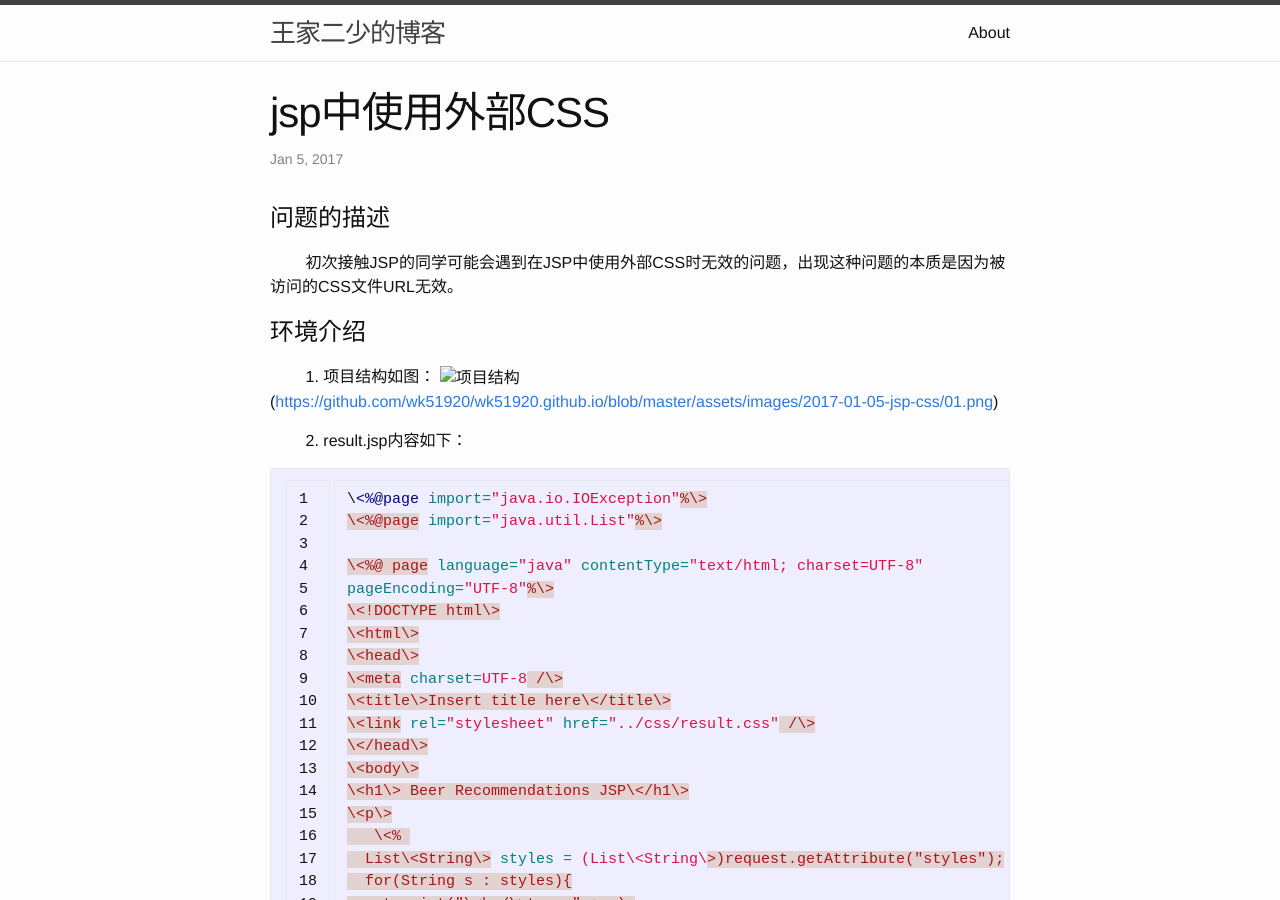
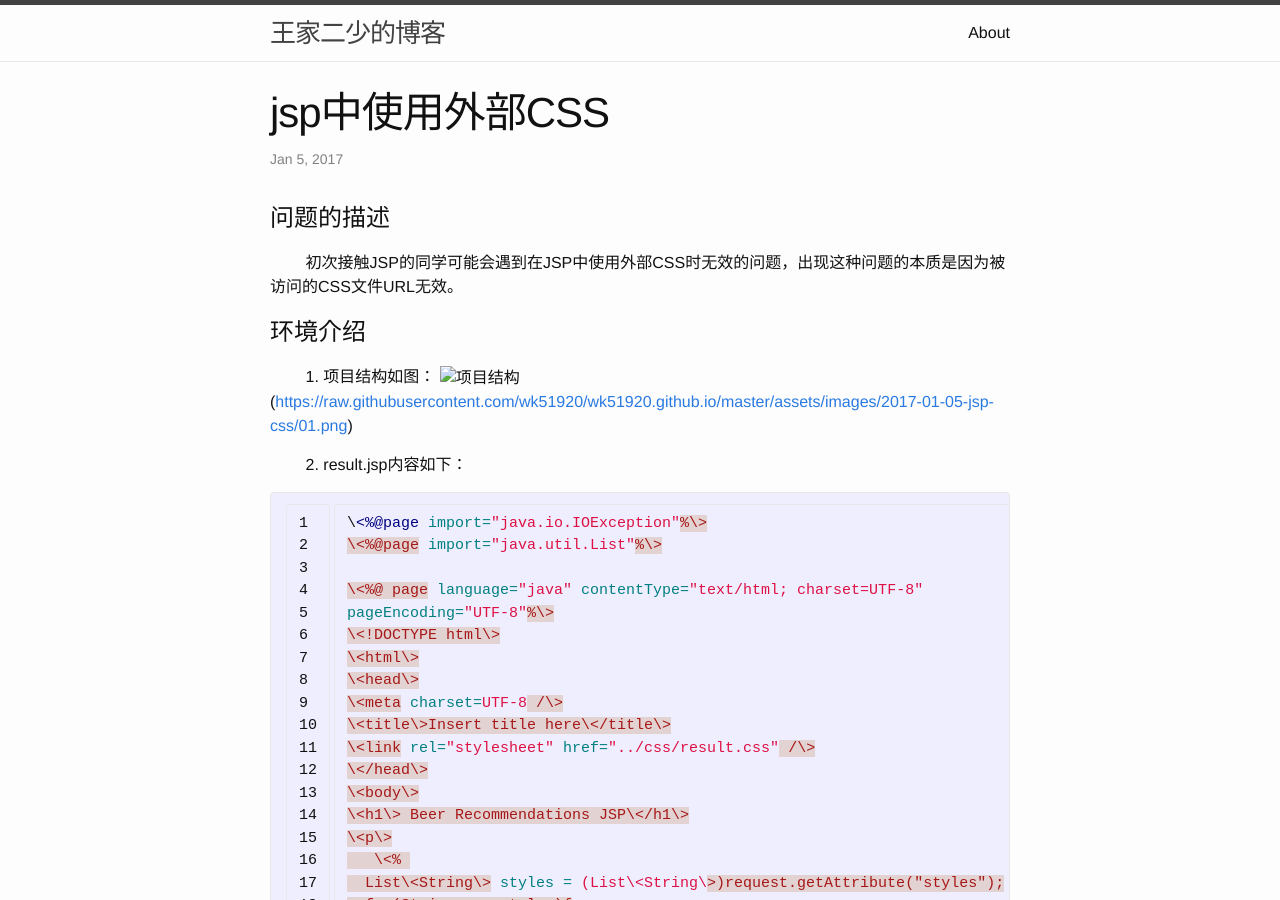
Before and after one commit to wk51920/wk51920.github.io, a Jekyll site: the page built from _posts/2017-01-05-jsp-css.md, in a window 1280 px wide and 900 px high. Built offline with Jekyll 4.4.1, drawn with Linux system fonts in a browser that asks for light colours; part of the change alters nothing that is shown.

Commit message:
seventh fix images

```diff
--- a/_posts/2017-01-05-jsp-css.md
+++ b/_posts/2017-01-05-jsp-css.md
@@ -10,7 +10,7 @@ date: 2017/01/05
 # 环境介绍
 
 &nbsp;&nbsp;&nbsp;&nbsp;&nbsp;&nbsp;&nbsp; 1. 项目结构如图：
-![项目结构]()([https://github.com/wk51920/wk51920.github.io/blob/master/assets/images/2017-01-05-jsp-css/01.png][2])
+![项目结构]()([https://raw.githubusercontent.com/wk51920/wk51920.github.io/master/assets/images/2017-01-05-jsp-css/01.png][2])
 
 &nbsp;&nbsp;&nbsp;&nbsp;&nbsp;&nbsp;&nbsp; 2.  result.jsp内容如下：
 
@@ -96,4 +96,4 @@ String basePath = request.getScheme()+"://"+request.getServerName()+":"+request.
 \</html\>
 {% endhighlight %}
 
-[2]:	https://github.com/wk51920/wk51920.github.io/blob/master/assets/images/2017-01-05-jsp-css/01.png
+[2]:	https://raw.githubusercontent.com/wk51920/wk51920.github.io/master/assets/images/2017-01-05-jsp-css/01.png
```
